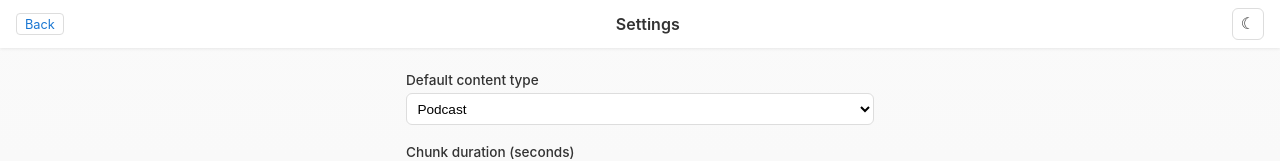
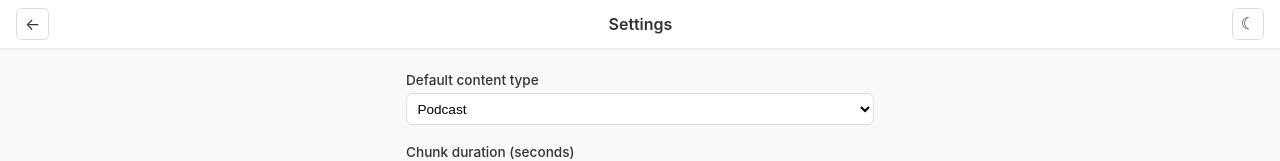
Before and after one commit to tnrzk13/youtube-audio-chunker, a SvelteKit app in the folder gui/: page /settings in a window 1280 px wide. Shown: the top 161 px of the page. Built offline with nearby package versions, Linux system fonts and the light colour scheme; no server answers.

Commit message:
Unify settings Back button with toolbar icon style
Replace text "Back" link with a left arrow icon button matching
the gear and theme toggle button styling.

```diff
--- a/gui/src/routes/settings/+page.svelte
+++ b/gui/src/routes/settings/+page.svelte
@@ -37,7 +37,7 @@
 </script>
 
 <header class="toolbar">
-	<a href="/" class="back-link">Back</a>
+	<a href="/" class="toolbar-icon">{'\u2190'}</a>
 	<h1>Settings</h1>
 	<button class="theme-toggle" onclick={toggleTheme}>
 		{theme.isDark ? '\u2600' : '\u263E'}
@@ -110,16 +110,21 @@
 		font-weight: 600;
 		margin: 0;
 	}
-	.back-link {
-		font-size: var(--font-size-md);
-		color: var(--color-primary);
+	.toolbar-icon {
+		display: flex;
+		align-items: center;
 		text-decoration: none;
+		background: none;
 		border: 1px solid var(--color-border);
-		border-radius: var(--radius-sm);
-		padding: 0.15rem 0.5rem;
+		border-radius: var(--radius-md);
+		cursor: pointer;
+		font-size: var(--font-size-lg);
+		padding: 0.45rem 0.5rem;
+		line-height: 1;
+		color: inherit;
 		transition: all 0.15s;
 	}
-	.back-link:hover {
+	.toolbar-icon:hover {
 		background: var(--color-bg-hover);
 	}
 	.settings {
```
